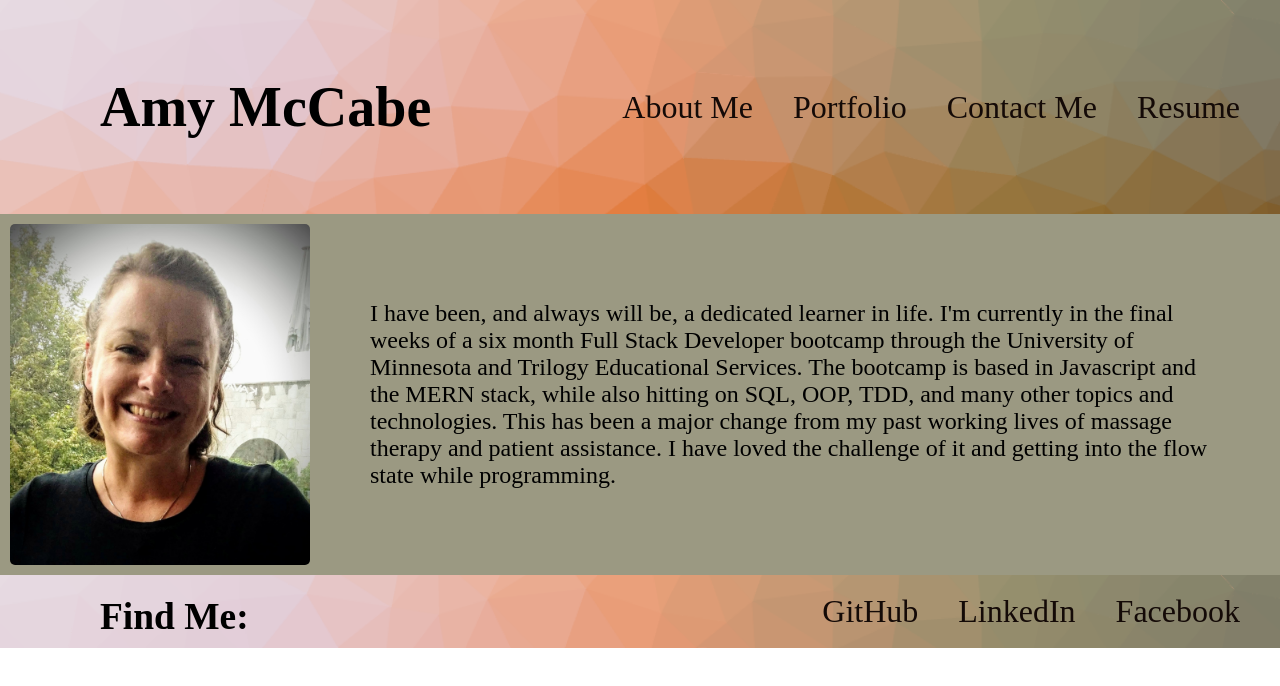
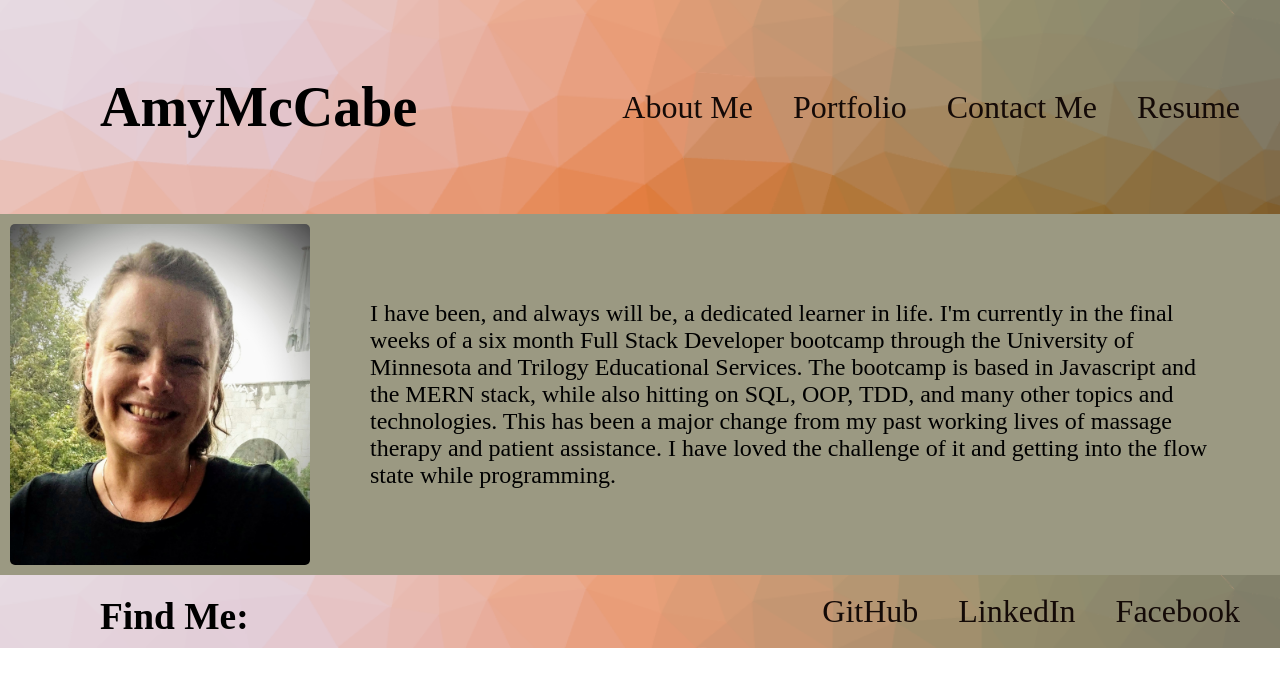
Before and after one commit to McAmy2001/Amy-McCabe-React, a React (Create React App) app: page / in a window 1280 px wide. Shown: the top 686 px of the page. Built offline with nearby package versions, Linux system fonts and the light colour scheme; a web font is replaced by a local one.

Commit message:
h1 css edit

```diff
--- a/src/App.css
+++ b/src/App.css
@@ -28,7 +28,9 @@ body {
   padding: 20px 100px 10px 100px;
   color: v ar(--tertiary-color);
   font-size: 3.5em;
-  /*text-shadow: 2px 2px var(--fourth-color); */
+  display: flex;
+  flex-direction: column;
+  align-items: center;
 }
 
 header nav ul, footer ul {
@@ -164,6 +166,9 @@ footer ul li a {
   font-size: 1.5em;
 }
 @media screen and (min-width: 575px) {
+  .h1 {
+    flex-direction: row;
+  }
   #amyImage {
     width: 50%;
     padding: 10px;
--- a/src/components/Header/index.js
+++ b/src/components/Header/index.js
@@ -4,7 +4,7 @@ import Nav from '../Nav';
 function Header(props) {
   return(
     <header className='header'>
-      <h1 className='h1'>Amy McCabe</h1>
+      <h1 className='h1'><span>Amy </span><span>McCabe</span></h1>
       <Nav
         contentCategories={props.contentCategories}
         setCurrentContent={props.setCurrentContent}
```
